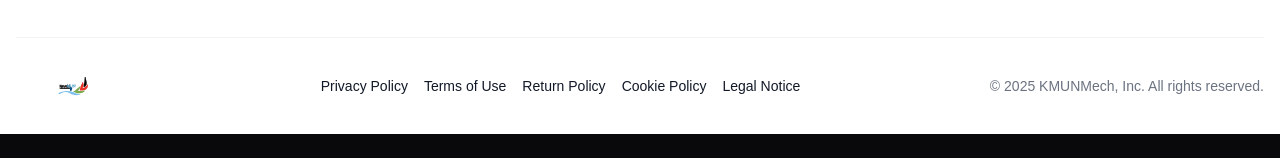
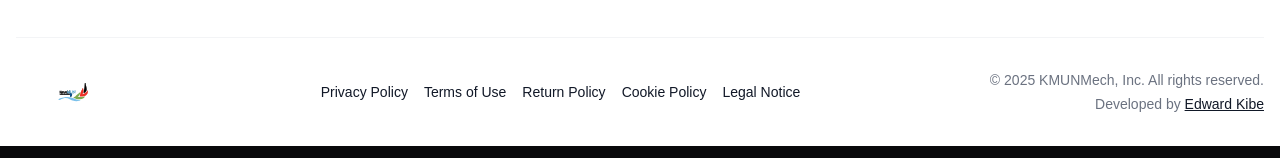
Before and after one commit to Edwar-code/KMUNMerch, a Next.js app: page /financial-reports in a window 1280 px wide. Shown: the part 639-797 px from the top of the page. Built offline with nearby package versions, Linux system fonts and the light colour scheme; no server answers.

Commit message:
Update Footer.tsx

```diff
--- a/src/components/customer/Footer.tsx
+++ b/src/components/customer/Footer.tsx
@@ -1,4 +1,4 @@
- 'use client'
+'use client';
 import Image from 'next/image';
 import Link from 'next/link';
 import React, { useState, useEffect } from 'react';
@@ -89,17 +89,13 @@ const Footer = () => {
 
               {/* Orders section */}
               <div>
-                <h6 className="mb-4 text-sm font-semibold uppercase text-gray-900 dark:text-white">
-                  TICKETS
-                </h6>
+                <h6 className="mb-4 text-sm font-semibold uppercase text-gray-900 dark:text-white">TICKETS</h6>
                 <ul className="space-y-3">
                   <li>
                     <Link
                       href="https://KMUNMechco.ke/account/orders"
                       className="text-gray-500 hover:text-gray-900 dark:text-gray-400 dark:hover:text-white"
-                    >
-
-                    </Link>
+                    ></Link>
                   </li>
                   <li>
                     <Link
@@ -122,9 +118,7 @@ const Footer = () => {
 
               {/* Support section */}
               <div>
-                <h6 className="mb-4 text-sm font-semibold uppercase text-gray-900 dark:text-white">
-                  Support
-                </h6>
+                <h6 className="mb-4 text-sm font-semibold uppercase text-gray-900 dark:text-white">Support</h6>
                 <ul className="space-y-3">
                   <li>
                     <Link
@@ -146,9 +140,7 @@ const Footer = () => {
                     <Link
                       href="https://KMUNMechco.ke/shipping-info"
                       className="text-gray-500 hover:text-gray-900 dark:text-gray-400 dark:hover:text-white"
-                    >
-
-                    </Link>
+                    ></Link>
                   </li>
                 </ul>
               </div>
@@ -157,15 +149,11 @@ const Footer = () => {
             {/* Newsletter and App section */}
             <div className="mt-8 w-full lg:mt-0 lg:max-w-lg">
               <div className="space-y-5 rounded-lg bg-gray-50 p-6 dark:bg-gray-700">
-
                 {/* Newsletter subscription form */}
                 <form onSubmit={handleSubmit}>
                   <div className="items-end space-y-4 sm:flex sm:space-y-0">
                     <div className="relative mr-3 w-full sm:w-96 lg:w-full">
-      <label
-        htmlFor="email"
-        className="mb-2 block text-sm font-medium text-gray-900 dark:text-gray-300"
-      >
+                      <label htmlFor="email" className="mb-2 block text-sm font-medium text-gray-900 dark:text-gray-300">
                         Get the latest deals and more.
                       </label>
                       <input
@@ -209,8 +197,20 @@ const Footer = () => {
                       href="https:///android"
                       className="inline-flex w-full items-center justify-center rounded-lg bg-gray-800 px-4 py-2.5 text-white hover:bg-gray-700 focus:outline-none focus:ring-4 focus:ring-gray-300 dark:bg-gray-600 dark:hover:bg-gray-500 dark:focus:ring-gray-800 sm:w-auto"
                     >
-                      <svg className="mr-3 h-7 w-7" aria-hidden="true" focusable="false" data-prefix="fab" data-icon="google-play" role="img" xmlns="http://www.w3.org/2000/svg" viewBox="0 0 512 512">
-                    <path fill="currentColor" d="M325.3 234.3L104.6 13l280.8 161.2-60.1 60.1zM47 0C34 6.8 25.3 19.2 25.3 35.3v441.3c0 16.1 8.7 28.5 21.7 35.3l256.6-256L47 0zm425.2 225.6l-58.9-34.1-65.7 64.5 65.7 64.5 60.1-34.1c18-14.3 18-46.5-1.2-60.8zM104.6 499l280.8-161.2-60.1-60.1L104.6 499z"></path>
+                      <svg
+                        className="mr-3 h-7 w-7"
+                        aria-hidden="true"
+                        focusable="false"
+                        data-prefix="fab"
+                        data-icon="google-play"
+                        role="img"
+                        xmlns="http://www.w3.org/2000/svg"
+                        viewBox="0 0 512 512"
+                      >
+                        <path
+                          fill="currentColor"
+                          d="M325.3 234.3L104.6 13l280.8 161.2-60.1 60.1zM47 0C34 6.8 25.3 19.2 25.3 35.3v441.3c0 16.1 8.7 28.5 21.7 35.3l256.6-256L47 0zm425.2 225.6l-58.9-34.1-65.7 64.5 65.7 64.5 60.1-34.1c18-14.3 18-46.5-1.2-60.8zM104.6 499l280.8-161.2-60.1-60.1L104.6 499z"
+                        ></path>
                       </svg>
                       <div className="text-left">
                         <div className="mb-1 text-xs">Get it on</div>
@@ -252,7 +252,12 @@ const Footer = () => {
                 <div>
                   <h6 className="mb-3 text-sm font-medium text-gray-900 dark:text-white">Follow Us</h6>
                   <div className="flex space-x-5">
-                    <Link href="https://www.instagram.com/kmun.KMUNMerchairobi?igsh=MWI3NHQ2cnFtZDNxNA==" target="_blank" rel="noopener noreferrer" className="text-gray-500 hover:text-gray-900 dark:text-gray-400 dark:hover:text-white">
+                    <Link
+                      href="https://www.instagram.com/kmun.KMUNMerchairobi?igsh=MWI3NHQ2cnFtZDNxNA=="
+                      target="_blank"
+                      rel="noopener noreferrer"
+                      className="text-gray-500 hover:text-gray-900 dark:text-gray-400 dark:hover:text-white"
+                    >
                       <svg className="h-5 w-5" fill="currentColor" viewBox="0 0 24 24" aria-hidden="true">
                         <path
                           fillRule="evenodd"
@@ -262,8 +267,22 @@ const Footer = () => {
                       </svg>
                     </Link>
 
-                    <Link href="https://tiktok.com/" target="_blank" rel="noopener noreferrer" className="text-gray-500 hover:text-gray-900 dark:text-gray-400 dark:hover:text-white">
-                      <svg xmlns="http://www.w3.org/2000/svg" viewBox="0 0 24 24" fill="none" stroke="currentColor" stroke-width="2" stroke-linecap="round" stroke-linejoin="round" className="h-5 w-5 icon icon-tabler icons-tabler-outline icon-tabler-brand-tiktok">
+                    <Link
+                      href="https://tiktok.com/"
+                      target="_blank"
+                      rel="noopener noreferrer"
+                      className="text-gray-500 hover:text-gray-900 dark:text-gray-400 dark:hover:text-white"
+                    >
+                      <svg
+                        xmlns="http://www.w3.org/2000/svg"
+                        viewBox="0 0 24 24"
+                        fill="none"
+                        stroke="currentColor"
+                        strokeWidth="2"
+                        strokeLinecap="round"
+                        strokeLinejoin="round"
+                        className="h-5 w-5 icon icon-tabler icons-tabler-outline icon-tabler-brand-tiktok"
+                      >
                         <path stroke="none" d="M0 0h24v24H0z" fill="none" />
                         <path d="M21 7.917v4.034a9.948 9.948 0 0 1 -5 -1.951v4.5a6.5 6.5 0 1 1 -8 -6.326v4.326a2.5 2.5 0 1 0 4 2v-11.5h4.083a6.005 6.005 0 0 0 4.917 4.917z" />
                       </svg>
@@ -280,13 +299,7 @@ const Footer = () => {
           <div className="gap-4 space-y-5 xl:flex xl:items-center xl:justify-between xl:space-y-0">
             {/* Logo */}
             <Link href="/" className="block">
-              <Image
-                className="h-8 w-auto"
-                width={'32'}
-                height={'32'}
-                src="/logo.svg"
-                alt="KMUNMech"
-              />
+              <Image className="h-8 w-auto" width={'32'} height={'32'} src="/logo.svg" alt="KMUNMech" />
             </Link>
 
             {/* Legal links - made more compact */}
@@ -318,14 +331,30 @@ const Footer = () => {
               </li>
             </ul>
 
-            {/* Copyright */}
-            <p className="text-sm text-gray-500 dark:text-gray-400">
+            {/* START: MODIFIED SECTION */}
+            {/* Copyright & Developer Credit */}
+            <div className="text-sm text-gray-500 dark:text-gray-400 xl:text-right">
+              <p className="mb-1">
                 © {new Date().getFullYear()}{' '}
                 <Link href="/" className="hover:underline">
                   KMUNMech
                 </Link>
                 , Inc. All rights reserved.
               </p>
+              <p>
+                Developed by{' '}
+                <a
+                  href="https://edward-kibe.vercel.app/"
+                  target="_blank"
+                  rel="noopener noreferrer"
+                  className="font-medium text-gray-900 underline hover:no-underline dark:text-white"
+                >
+                  Edward Kibe
+                </a>
+              </p>
+            </div>
+            {/* END: MODIFIED SECTION */}
+
           </div>
         </div>
       </div>
```
Lines whose indentation alone changed are shown as unchanged.
